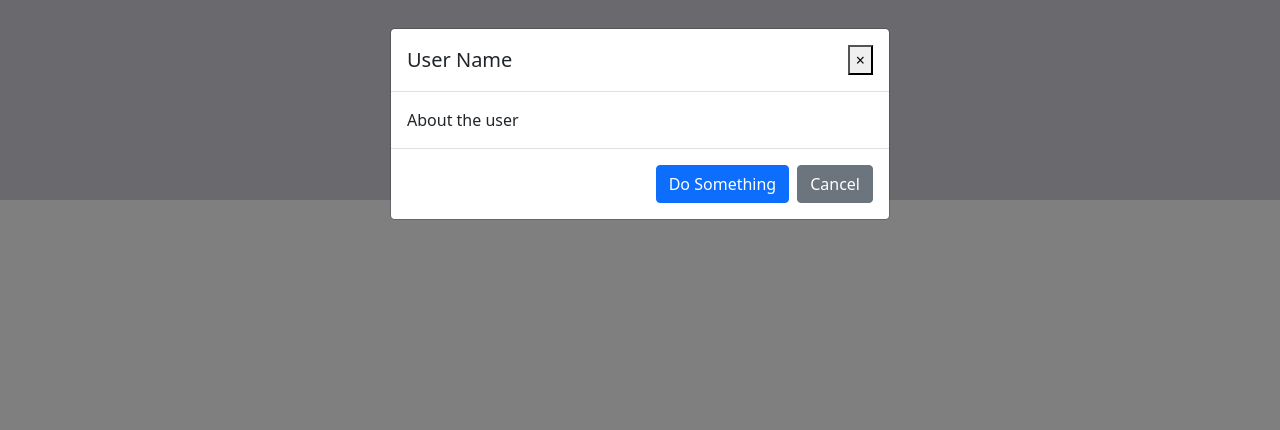
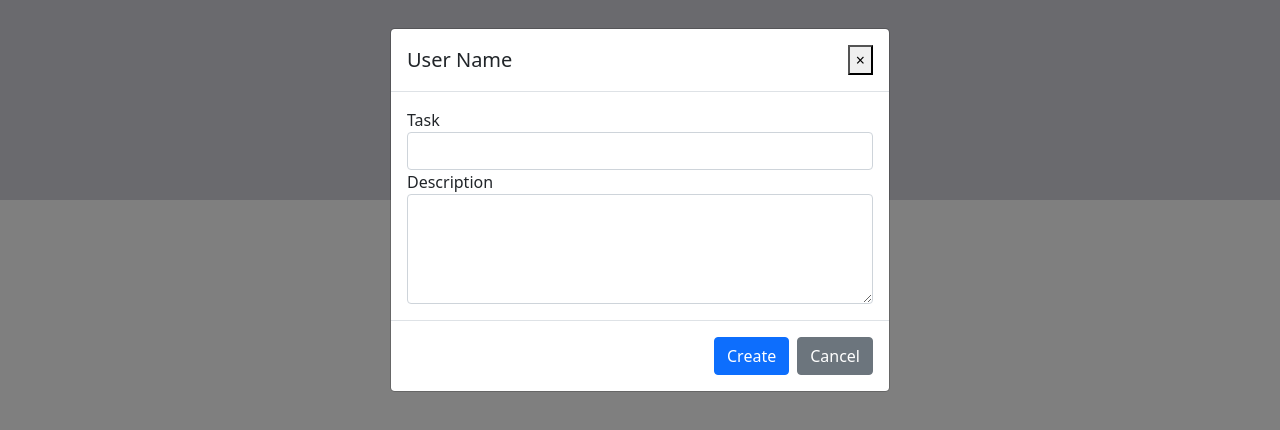
Before and after one commit to karthikm87/React-assignment-2-wipro, a React (Create React App) app: page / in a window 1280 px wide. Both pictures are taken after a click on the button "Add an User". Shown: the top 430 px of the page. Built offline with nearby package versions, Linux system fonts and the light colour scheme.

Commit message:
Modal changes

```diff
--- a/src/modals/CreateTask.js
+++ b/src/modals/CreateTask.js
@@ -5,10 +5,21 @@
   return (
     <Modal isOpen={modal} toggle={toggle}>
       <ModalHeader toggle={toggle}>User Name</ModalHeader>
-      <ModalBody>About the user</ModalBody>
+      <ModalBody>
+        <form>
+          <div className="form-group">
+            <label>Task</label>
+            <input type="text" className="form-control" />
+          </div>
+          <div className="form-group">
+            <label> Description </label>
+            <textarea rows="4" className="form-control"></textarea>
+          </div>
+        </form>
+      </ModalBody>
       <ModalFooter>
         <Button color="primary" onClick={toggle}>
-          Do Something
+          Create
         </Button>{" "}
         <Button color="secondary" onClick={toggle}>
           Cancel
```
